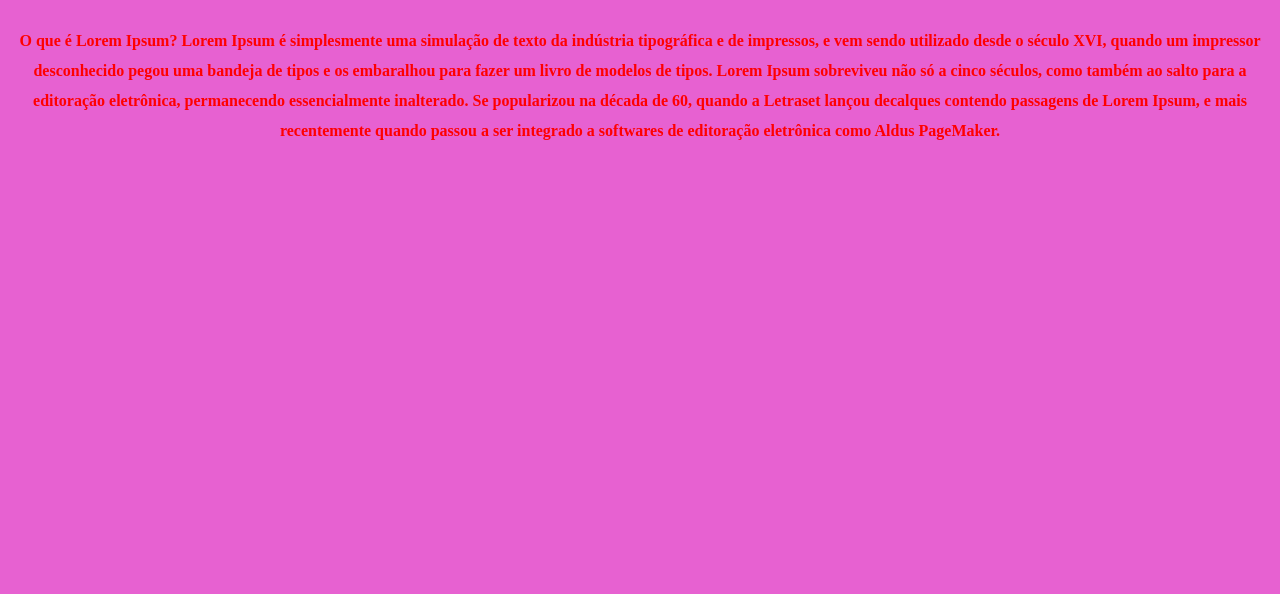
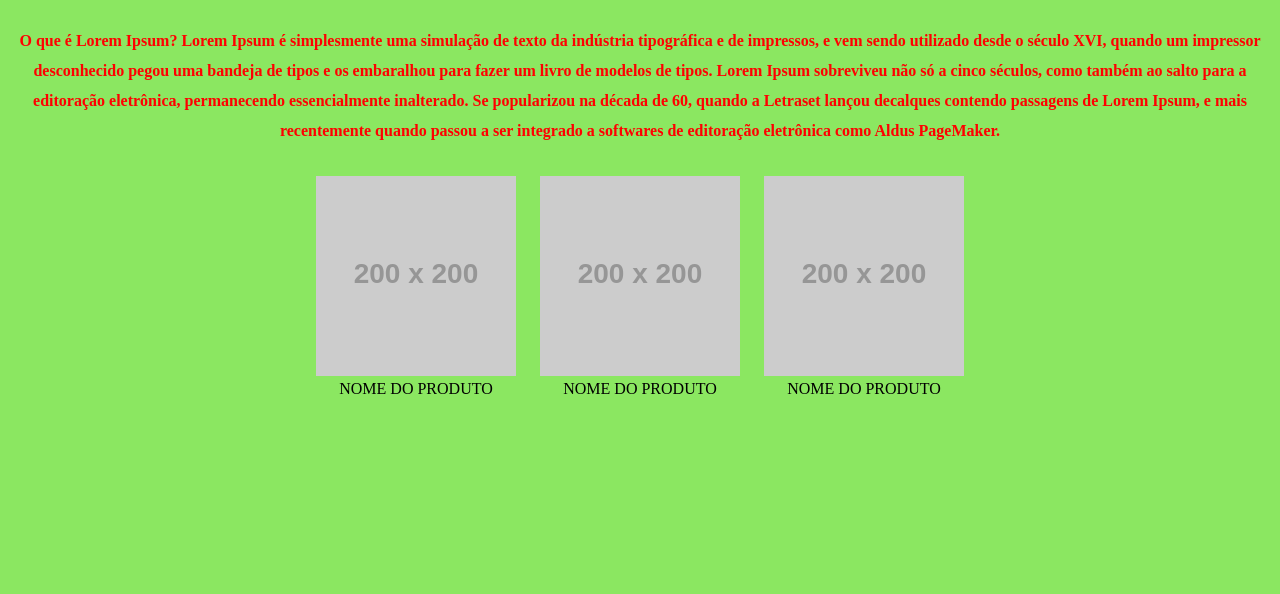
Before and after one commit to henriqueesteves0/front1B25, a plain HTML site: page praticando.html in a window 1280 px wide. Shown: the part 206-800 px from the top of the page. Drawn offline with Linux system fonts and the light colour scheme; placeholder pictures from the web are drawn by us.

Commit message:
Add files via upload

```diff
--- a/praticando.html
+++ b/praticando.html
@@ -34,6 +34,8 @@
         O que é Lorem Ipsum?
 Lorem Ipsum é simplesmente uma simulação de texto da indústria tipográfica e de impressos, e vem sendo utilizado desde o século XVI, quando um impressor desconhecido pegou uma bandeja de tipos e os embaralhou para fazer um livro de modelos de tipos. Lorem Ipsum sobreviveu não só a cinco séculos, como também ao salto para a editoração eletrônica, permanecendo essencialmente inalterado. Se popularizou na década de 60, quando a Letraset lançou decalques contendo passagens de Lorem Ipsum, e mais recentemente quando passou a ser integrado a softwares de editoração eletrônica como Aldus PageMaker.
     </div>
+
+
     <style>
  .texto{
     color: red;
@@ -41,9 +43,33 @@
     text-align: center;
     text-transform: justify;
     font-weight: bold;
-    border: 1px; red;
+    border: 1px red;
+      }
+    </style>
 
-     }
-    </style>
+
+
+    <div class="produtos">
+        <div class="item">
+            <img src="https://placehold.co/200x200">
+            <div class="titulo">NOME DO PRODUTO</div>
+        </div>
+
+
+
+        <div class="item">
+            <img src="https://placehold.co/200x200">
+            <div class="titulo">NOME DO PRODUTO</div>
+        </div>
+
+
+
+        <div class="item">
+            <img src="http://placehold.co/200x200">
+            <div class="titulo">NOME DO PRODUTO</div>
+        </div>
+    </div>
+
+
 </body>
 </html>
--- a/style.css
+++ b/style.css
@@ -1,5 +1,5 @@
 body{
-    background-color: rgb(231, 97, 209);
+    background-color: rgb(139, 231, 97);
 }
 #identificador{
     color: rgb(28, 218, 218);
@@ -7,3 +7,14 @@
     font-size: 20px;
     margin: 50px;
 }
+
+.produtos .item{
+    display: inline-block;
+    padding: 10px;
+
+}
+.produtos{
+    text-align: center;
+    margin: 20px;
+
+}
```
Also changed, not shown: img/morty.png (added).
